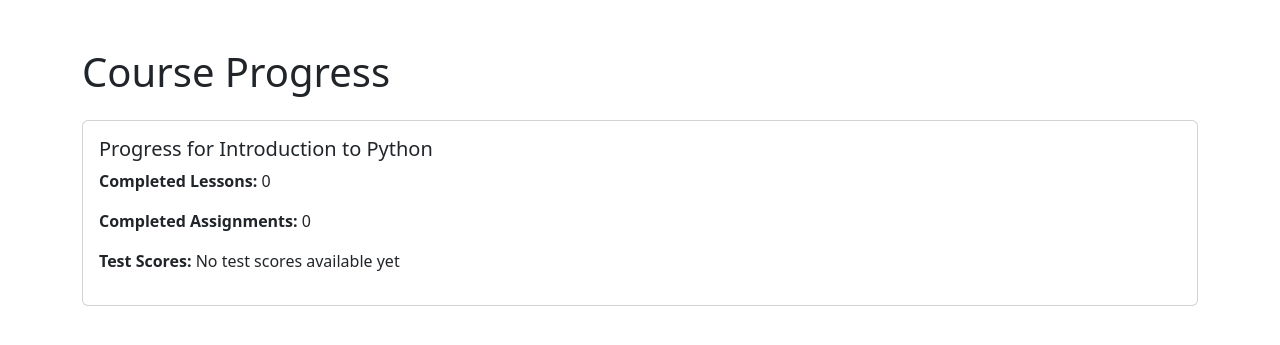
After one commit to tarunikkaa/Online-Course-Platform, a Flask app: page /progress/1 in a window 1280 px wide. The commit adds this page. Shown: the top 345 px of the page. Run offline with Flask 3, Linux system fonts and the light colour scheme; a user stored in the database is signed in.

Commit message:
Courses, Enrollment and Progress added

```diff
--- a/app.py
+++ b/app.py
@@ -1,5 +1,8 @@
 from flask import Flask, render_template, request, redirect, url_for, flash, session
 from flask_sqlalchemy import SQLAlchemy
+from models import db, User  # Import the User model
+from routes import course_bp  # Import the blueprint
+import os
 
 # Initialize Flask app
 app = Flask(__name__)
@@ -7,20 +10,16 @@ app = Flask(__name__)
 # Configure database
 app.config['SQLALCHEMY_DATABASE_URI'] = 'sqlite:///users.db'
 app.config['SECRET_KEY'] = 'your_secret_key'  # For session management, flashing messages
+db.init_app(app)
 
-# Initialize the database
-db = SQLAlchemy(app)
+# Create the database file if it doesn't exist
+with app.app_context():
+    if not os.path.exists('users.db'):
+        db.create_all()
+        print("Database created successfully!")
 
-# Define User model
-class User(db.Model):
-    id = db.Column(db.Integer, primary_key=True)
-    username = db.Column(db.String(150), nullable=False, unique=True)
-    email = db.Column(db.String(150), nullable=False, unique=True)
-    password = db.Column(db.String(150), nullable=False)
-
-# Create the database (Run this only once to initialize the database)
-with app.app_context():
-    db.create_all()
+# Register the blueprint
+app.register_blueprint(course_bp)
 
 # Route for the signup/signin page
 @app.route('/')
@@ -87,5 +86,12 @@ def logout():
     flash('You have been logged out.')
     return redirect(url_for('index'))
 
+@app.after_request
+def add_cache_control_header(response):
+    response.headers['Cache-Control'] = 'no-cache, no-store, must-revalidate'
+    response.headers['Pragma'] = 'no-cache'
+    response.headers['Expires'] = '0'
+    return response
+
 if __name__ == '__main__':
     app.run(debug=True)
--- /dev/null
+++ b/routes.py
@@ -0,0 +1,96 @@
+from flask import Blueprint, render_template, flash, redirect, url_for, session
+from models import db, User, Course, Enrollment, Progress
+
+# Create a blueprint
+course_bp = Blueprint('course_bp', __name__)
+
+# Route for viewing all courses
+@course_bp.route('/courses')
+def courses():
+    all_courses = Course.query.all()
+    return render_template('courses.html', courses=all_courses)
+
+# Route for enrolling in a course
+@course_bp.route('/enroll/<int:course_id>')
+def enroll(course_id):
+    # Ensure user is logged in
+    if 'username' not in session:
+        flash('Please log in to enroll in a course.')
+        return redirect(url_for('index'))
+
+    # Get the user from the database based on session data
+    user = User.query.filter_by(username=session['username']).first()
+    if not user:
+        flash('User not found. Please log in again.')
+        return redirect(url_for('index'))
+
+    # Check if the user is already enrolled in the course
+    existing_enrollment = Enrollment.query.filter_by(user_id=user.id, course_id=course_id).first()
+    if existing_enrollment:
+        flash('You are already enrolled in this course.')
+        return redirect(url_for('course_bp.courses', course_id=course_id))
+
+    # Add enrollment if not already enrolled
+    new_enrollment = Enrollment(user_id=user.id, course_id=course_id)
+    db.session.add(new_enrollment)
+
+    # Create a progress entry for the user in this course
+    new_progress = Progress(user_id=user.id, course_id=course_id)
+    db.session.add(new_progress)
+
+    # Commit changes to the database
+    db.session.commit()
+
+    flash('Enrollment successful! Your progress has been initialized.')
+    return redirect(url_for('student_profile'))
+
+# Route for tracking progress
+@course_bp.route('/progress/<int:course_id>')
+def track_progress(course_id):
+    if 'username' in session:
+        user = User.query.filter_by(username=session['username']).first()
+        progress = Progress.query.filter_by(user_id=user.id, course_id=course_id).first()
+        return render_template('progress.html', progress=progress)
+    else:
+        flash('Please sign in to view your progress.')
+        return redirect(url_for('index'))
+
+@course_bp.route('/add-sample-data')
+def add_sample_data():
+    # Check if sample data already exists
+    existing_course = Course.query.first()
+    if existing_course:
+        return "Sample data already exists."
+
+    # Create sample courses
+    course1 = Course(title="Introduction to Python", description="Learn the basics of Python programming.")
+    course2 = Course(title="Web Development with Flask", description="Build web applications using Flask framework.")
+    course3 = Course(title="Data Analysis with Pandas", description="Analyze data efficiently using Pandas library.")
+
+    db.session.add_all([course1, course2, course3])
+    db.session.commit()
+
+    # Create sample users
+    user1 = User(username="student1", email="student1@example.com", password="password123")
+    user2 = User(username="student2", email="student2@example.com", password="password456")
+
+    db.session.add_all([user1, user2])
+    db.session.commit()
+
+    # Create sample enrollments
+    enrollment1 = Enrollment(user_id=user1.id, course_id=course1.id)
+    enrollment2 = Enrollment(user_id=user1.id, course_id=course2.id)
+    enrollment3 = Enrollment(user_id=user2.id, course_id=course3.id)
+
+    db.session.add_all([enrollment1, enrollment2, enrollment3])
+    db.session.commit()
+
+    # Create sample progress entries
+    progress1 = Progress(user_id=user1.id, course_id=course1.id, completed_lessons=5, completed_assignments=2, test_scores=85.0)
+    progress2 = Progress(user_id=user1.id, course_id=course2.id, completed_lessons=3, completed_assignments=1, test_scores=78.5)
+    progress3 = Progress(user_id=user2.id, course_id=course3.id, completed_lessons=8, completed_assignments=4, test_scores=92.0)
+
+    db.session.add_all([progress1, progress2, progress3])
+    db.session.commit()
+
+    return "Sample data added successfully!"
--- a/templates/login.html
+++ b/templates/login.html
@@ -4,7 +4,7 @@
     <meta charset="UTF-8">
     <meta name="viewport" content="width=device-width, initial-scale=1.0">
     <title>Sign Up / Sign In</title>
-    <link rel="stylesheet" href="{{ url_for('static', filename='css/style.css') }}">
+    <link rel="stylesheet" href="{{ url_for('static', filename='css/login.css') }}">
 </head>
 <body>
 
--- /dev/null
+++ b/templates/progress.html
@@ -0,0 +1,27 @@
+<!DOCTYPE html>
+<html lang="en">
+<head>
+    <meta charset="UTF-8">
+    <meta http-equiv="X-UA-Compatible" content="IE=edge">
+    <meta name="viewport" content="width=device-width, initial-scale=1.0">
+    <title>Course Progress</title>
+    <link href="https://cdn.jsdelivr.net/npm/bootstrap@5.3.0/dist/css/bootstrap.min.css" rel="stylesheet">
+</head>
+<body>
+    <div class="container mt-5">
+        <h1 class="mb-4">Course Progress</h1>
+        {% if progress %}
+            <div class="card">
+                <div class="card-body">
+                    <h5 class="card-title">Progress for {{ progress.course.title }}</h5>
+                    <p><strong>Completed Lessons:</strong> {{ progress.completed_lessons }}</p>
+                    <p><strong>Completed Assignments:</strong> {{ progress.completed_assignments }}</p>
+                    <p><strong>Test Scores:</strong> {{ progress.test_scores or 'No test scores available yet' }}</p>
+                </div>
+            </div>
+        {% else %}
+            <p>No progress data available. Please enroll in a course to start tracking your progress.</p>
+        {% endif %}
+    </div>
+</body>
+</html>
```
Also changed, not shown: models.py (added, +45 -0 lines), static/css/common.css (added, +26 -0 lines), templates/courses.html (added, +30 -0 lines), templates/studentprofile.html (+11 -1 lines), instance/users.db, static/css/login.css (renamed from static/css/style.css), static/css/studentprofile.css (renamed from static/css/styles.css), 1 other file.
